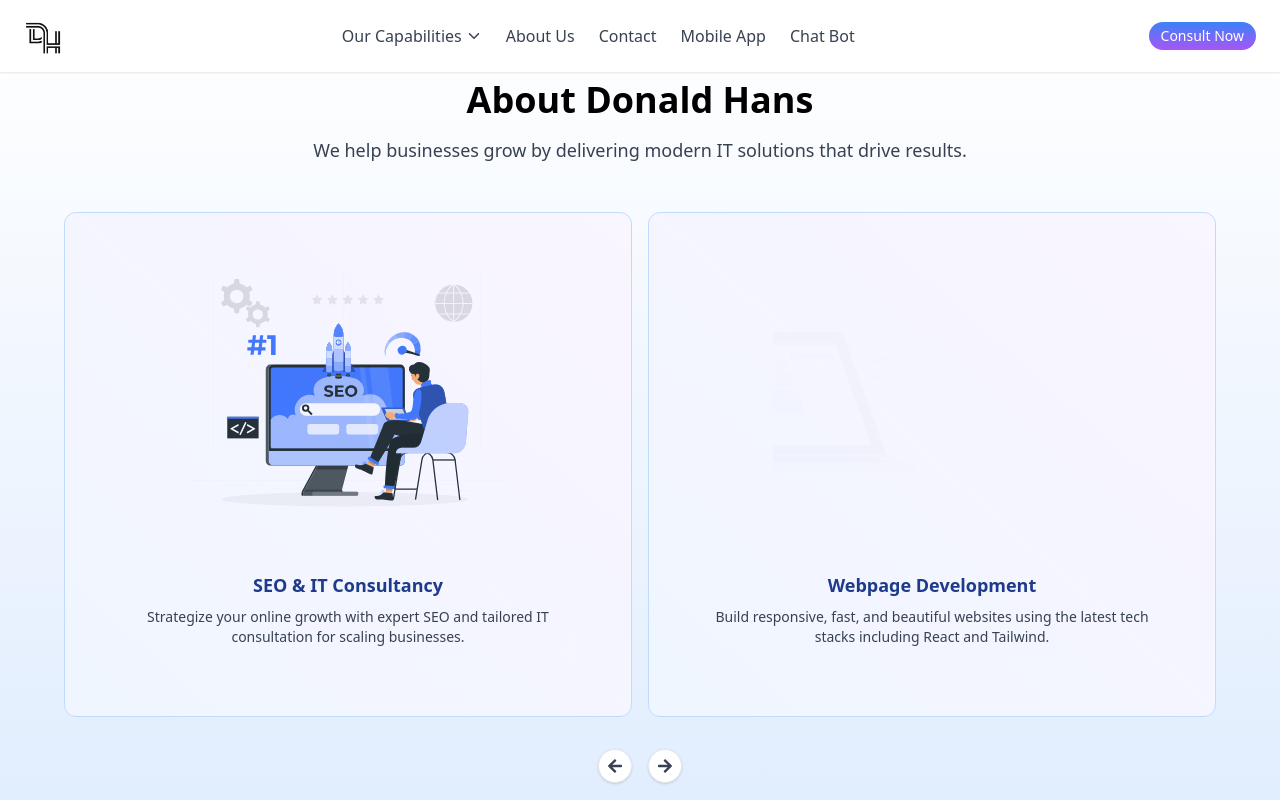
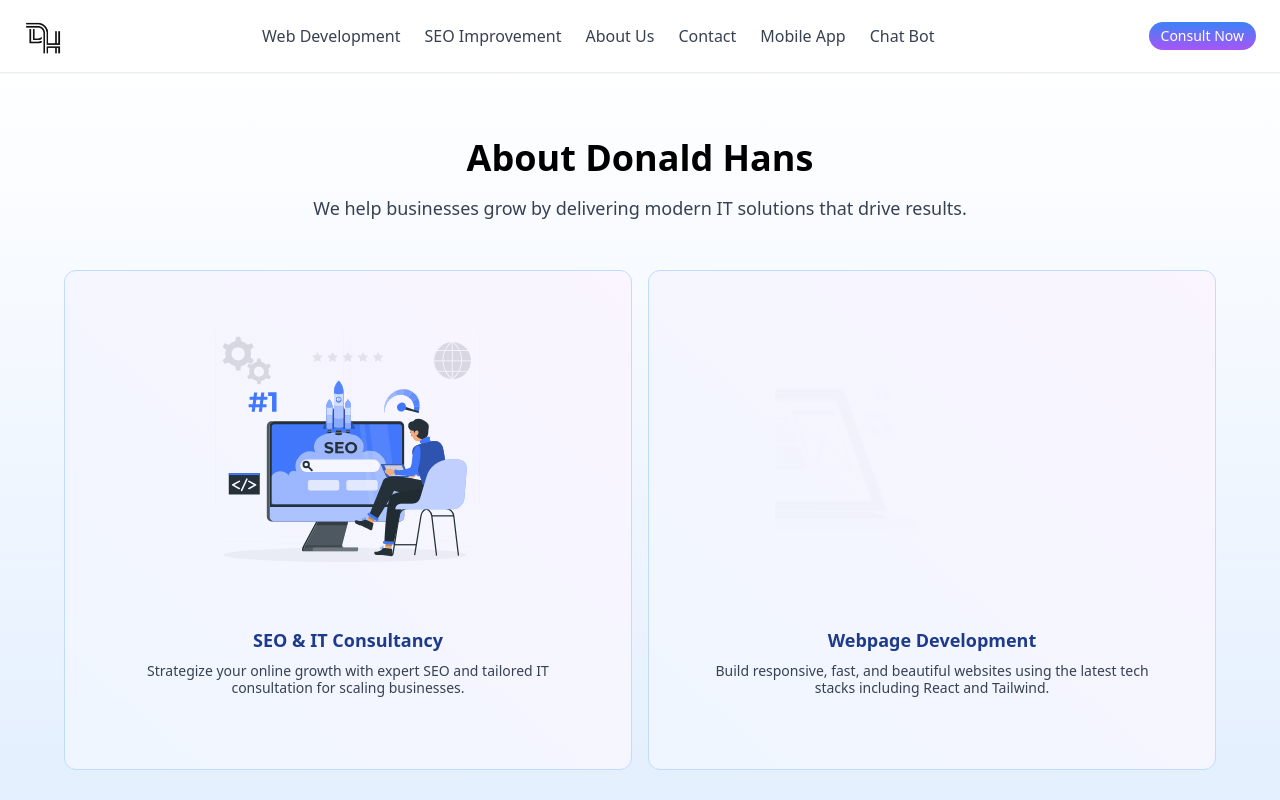
Before and after one commit to nickhil-verma/donaldhansmodernwebpage, a React (Create React App) app: page /about in a window 1280 px wide. Shown: the top 800 px of the page. Built offline with nearby package versions, Linux system fonts and the light colour scheme.

Commit message:
removed our capabilities from navbar,added and removed few logo and fixed navbar bugs

```diff
--- a/src/components/Navbar.js
+++ b/src/components/Navbar.js
@@ -1,14 +1,19 @@
 import React, { useState } from "react";
-import { useNavigate, useLocation, href } from "react-router-dom";
+import { useNavigate, useLocation } from "react-router-dom";
 import LOGO from "../assets/logo.png";
-import { IoIosArrowDown } from "react-icons/io";
 
 const Navbar = ({ isMenuOpen = false, setIsMenuOpen = () => {} }) => {
-  const [showDropdown, setShowDropdown] = useState(false);
-  const [capabilitiesExpanded, setCapabilitiesExpanded] = useState(false);
-
   const navigate = useNavigate();
   const location = useLocation();
+
+  const menuItems = [
+    { label: "Web Development", section: "webdev" },
+    { label: "SEO Improvement", section: "seo" },
+    { label: "About Us", href: "/about" },
+    { label: "Contact", href: "/consult" },
+    { label: "Mobile App", href: "/mobile-app" },
+    { label: "Chat Bot", href: "/chatbot" },
+  ];
 
   const handleNavigateToSection = (section) => {
     if (location.pathname !== "/") {
@@ -18,28 +23,11 @@ const Navbar = ({ isMenuOpen = false, setIsMenuOpen = () => {} }) => {
       if (el) {
         el.scrollIntoView({ behavior: "smooth" });
       } else {
-        // fallback in case section not yet rendered
         window.location.hash = section;
       }
     }
     setIsMenuOpen(false);
-    setShowDropdown(false);
   };
-
-  const capabilities = [
-    { label: "Web Development", section: "webdev" },
-    { label: "SEO Improvement", section: "seo" },
-    { label: "Chat Bot", href: "/chatbot" },
-     {label: "Mobile App Development", href: "/mobile-app" },
-
-  ];
-
-  const menuItems = [
-    { label: "About Us", href: "/about" },
-    { label: "Contact", href: "/consult" },
-    { label: "Mobile App", href: "/mobile-app" },
-    {label: "Chat Bot", href: "/chatbot" },
-  ];
 
   return (
     <>
@@ -52,44 +40,16 @@ const Navbar = ({ isMenuOpen = false, setIsMenuOpen = () => {} }) => {
 
         {/* Desktop Menu */}
         <div className="hidden lg:flex space-x-6 mx-auto items-center">
-          <div
-            className="relative"
-            onMouseEnter={() => setShowDropdown(true)}
-            onMouseLeave={() => setShowDropdown(false)}
-          >
-            <button className="inline-flex items-center gap-1 text-gray-700 hover:text-blue-600 transition-colors">
-              Our Capabilities <IoIosArrowDown />
-            </button>
-            <div
-              className={`absolute top-full left-0 mt-2 w-56 bg-white border border-gray-200 rounded-lg shadow-md z-50 transition-all duration-200 ${
-                showDropdown ? "opacity-100 visible" : "opacity-0 invisible"
-              }`}
-            >
-              <ul className="py-2">
-                {capabilities.map((item, idx) => (
-                  <li key={idx}>
-                    {item.section ? (
+          {menuItems.map((item, index) =>
+            item.section ? (
               <button
+                key={index}
                 onClick={() => handleNavigateToSection(item.section)}
-                        className="w-full text-left px-4 py-2 text-gray-700 hover:bg-blue-50 hover:text-blue-600 transition-colors"
+                className="text-gray-700 hover:text-blue-600 transition-colors"
               >
                 {item.label}
               </button>
             ) : (
-                      <a
-                        href={item.href}
-                        className="block px-4 py-2 text-gray-700 hover:bg-blue-50 hover:text-blue-600 transition-colors"
-                      >
-                        {item.label}
-                      </a>
-                    )}
-                  </li>
-                ))}
-              </ul>
-            </div>
-          </div>
-
-          {menuItems.map((item, index) => (
               <a
                 key={index}
                 href={item.href}
@@ -97,7 +57,8 @@ const Navbar = ({ isMenuOpen = false, setIsMenuOpen = () => {} }) => {
               >
                 {item.label}
               </a>
-          ))}
+            )
+          )}
         </div>
 
         {/* Desktop Consult Button */}
@@ -136,44 +97,17 @@ const Navbar = ({ isMenuOpen = false, setIsMenuOpen = () => {} }) => {
       >
         <div className="px-6 py-4">
           <ul className="space-y-4 text-left">
-            <li className="flex justify-between items-center text-gray-900 font-semibold">
-              <button
-                onClick={() => setCapabilitiesExpanded((prev) => !prev)}
-                className="w-full text-left"
-              >
-                Our Capabilities
-              </button>
-              <span className="text-blue-600 text-sm">
-                {capabilitiesExpanded ? "▲" : "▼"}
-              </span>
-            </li>
-
-            {capabilitiesExpanded && (
-              <ul className="ml-4 space-y-2 mt-1">
-                {capabilities.map((item, idx) => (
-                  <li key={idx}>
-                    {item.section ? (
+            {menuItems.map((item, index) =>
+              item.section ? (
+                <li key={index}>
                   <button
                     onClick={() => handleNavigateToSection(item.section)}
-                        className="block text-left text-gray-700 hover:text-blue-600 transition-colors"
+                    className="block w-full text-left text-gray-700 hover:text-blue-600 transition-colors"
                   >
                     {item.label}
                   </button>
+                </li>
               ) : (
-                      <a
-                        href={item.href}
-                        className="block text-gray-700 hover:text-blue-600 transition-colors"
-                        onClick={() => setIsMenuOpen(false)}
-                      >
-                        {item.label}
-                      </a>
-                    )}
-                  </li>
-                ))}
-              </ul>
-            )}
-
-            {menuItems.map((item, index) => (
                 <li key={index}>
                   <a
                     href={item.href}
@@ -183,7 +117,8 @@ const Navbar = ({ isMenuOpen = false, setIsMenuOpen = () => {} }) => {
                     {item.label}
                   </a>
                 </li>
-            ))}
+              )
+            )}
           </ul>
 
           <div className="mt-6 text-center">
--- a/src/pages/About.js
+++ b/src/pages/About.js
@@ -1,15 +1,18 @@
-import React, { useRef } from "react";
+import React, { useRef, useState, useEffect } from "react";
 import { FaArrowLeft, FaArrowRight } from "react-icons/fa";
 import SEO from "../assets/SEO.svg";
 import DEVELOPMENT from "../assets/Development.gif";
 import CHATBOT from "../assets/Chatbot.gif";
 import MOBILE from "../assets/Mobile.gif";
 import Navbar from "../components/Navbar";
+// Replaced react-icons/fa with inline SVG icons for broader compatibility
+// No longer importing local assets directly, using placeholder images instead.
 
 const services = [
   {
     title: "SEO & IT Consultancy",
     desc: "Strategize your online growth with expert SEO and tailored IT consultation for scaling businesses.",
+    // Using placeholder images instead of local asset paths
     img: SEO,
     href: "/#seo", // scroll section on home
   },
@@ -29,15 +32,18 @@ const services = [
     title: "Mobile App Development",
     desc: "Launch fast, scalable Android & iOS apps using cutting-edge native and cross-platform technologies.",
     img: MOBILE,
-    href: "/mobile-app",
+    href:"/mobile-app",
   },
 ];
 
-
+// Helper component for Service Card
 const ServiceCard = ({ service }) => (
   <a
     href={service.href}
-    className="w-[calc(50%-0.5rem)] min-w-[calc(50%-0.5rem)] bg-gradient-to-tr from-blue-50 to-purple-50 rounded-xl p-6 border border-blue-200 hover:scale-[1.02] transition-transform duration-300 flex-shrink-0 block"
+    // Updated width: full width on small screens, half width (minus gap) on medium screens and up
+    className="w-full min-w-full sm:w-[calc(50%-0.5rem)] sm:min-w-[calc(50%-0.5rem)]
+               bg-gradient-to-tr from-blue-50 to-purple-50 rounded-xl p-6 border border-blue-200
+               hover:scale-[1.02] transition-transform duration-300 flex-shrink-0 block"
   >
     <img
       src={service.img}
@@ -45,39 +51,108 @@ const ServiceCard = ({ service }) => (
       className="mx-auto mb-4 w-[70%] h-[70%] object-contain mix-blend-multiply"
       onError={(e) => {
         e.target.onerror = null;
+        // Fallback to a different placeholder if the initial placeholder fails (unlikely, but good practice)
         e.target.src = `https://placehold.co/64x64/dbeafe/1e40af?text=${encodeURIComponent(
-          service.title
+          service.title.substring(0, 3) // Use first 3 letters for fallback text
         )}`;
       }}
     />
-    <h3 className="text-lg font-semibold text-blue-900 text-center mb-2">
+    <h3 className="text-lg font-semibold max-md:text-base   text-blue-900 text-center mb-2">
       {service.title}
     </h3>
-    <p className="text-gray-700 w-[90%] text-sm text-center mx-auto">
+    <p className="text-gray-700  max-md:text-xs leading-tight w-[90%] text-sm text-center mx-auto">
       {service.desc}
     </p>
   </a>
 );
 
+// Main About component
+const About = () => { // Renamed About to App for default export
+  const [isMenuOpen, setIsMenuOpen] = useState(false);
+  const scrollRef = useRef(null);
+  const [isMobile, setIsMobile] = useState(false);
 
-const About = () => {
-  const scrollRef = useRef(null);
+  // Effect to determine if it's a mobile view
+  useEffect(() => {
+    const checkMobile = () => {
+      // Check if the screen width is less than the 'sm' breakpoint (640px for Tailwind)
+      setIsMobile(window.innerWidth < 640);
+    };
+
+    // Initial check
+    checkMobile();
+
+    // Add event listener for window resize
+    window.addEventListener('resize', checkMobile);
+
+    // Cleanup listener on component unmount
+    return () => window.removeEventListener('resize', checkMobile);
+  }, []);
 
   const handleScroll = (dir) => {
     const container = scrollRef.current;
     if (!container) return;
 
-    const card = container.querySelector("div");
-    const cardWidth = card ? card.offsetWidth + 16 : 320; // card width + gap
+    // Get the first card to calculate its width, including potential margin/gap
+    const card = container.querySelector("a"); // Assuming ServiceCard renders an <a> tag
+    if (!card) return;
+
+    // For mobile, scroll by the width of one card.
+    // For desktop, scroll by the width of two cards (as two are visible).
+    // The `cardWidth` already accounts for padding and content. We just need to add the gap.
+    const gap = 16; // The gap is 'gap-4' which is 16px
+    const scrollAmount = isMobile ? (card.offsetWidth + gap) : (card.offsetWidth + gap) * 2;
+
     container.scrollBy({
-      left: dir === "left" ? -cardWidth * 2 : cardWidth * 2,
+      left: dir === "left" ? -scrollAmount : scrollAmount,
       behavior: "smooth",
     });
   };
 
   return (
     <>
-    <Navbar/>
+      <Navbar isMenuOpen={isMenuOpen} setIsMenuOpen={setIsMenuOpen} />
+      <div className="min-h-screen font-inter antialiased">
+
+
+            <div className="flex-shrink-0">
+              <a href="/" className="text-2xl font-bold text-blue-800">Donald Hans</a>
+            </div>
+            <div className="hidden sm:ml-6 sm:flex sm:space-x-8">
+              {/* Placeholder for navigation links */}
+              <a href="#" className="inline-flex items-center px-1 pt-1 border-b-2 border-transparent text-sm font-medium text-gray-700 hover:border-blue-300 hover:text-gray-900">Home</a>
+              <a href="#" className="inline-flex items-center px-1 pt-1 border-b-2 border-blue-500 text-sm font-medium text-blue-600">About</a>
+              <a href="#" className="inline-flex items-center px-1 pt-1 border-b-2 border-transparent text-sm font-medium text-gray-700 hover:border-blue-300 hover:text-gray-900">Services</a>
+              <a href="#" className="inline-flex items-center px-1 pt-1 border-b-2 border-transparent text-sm font-medium text-gray-700 hover:border-blue-300 hover:text-gray-900">Contact</a>
+            </div>
+            <div className="-mr-2 flex items-center sm:hidden">
+              <button
+                onClick={() => setIsMenuOpen(!isMenuOpen)}
+                className="inline-flex items-center justify-center p-2 rounded-md text-gray-400 hover:text-gray-500 hover:bg-gray-100 focus:outline-none focus:ring-2 focus:ring-inset focus:ring-blue-500"
+              >
+                <span className="sr-only">Open main menu</span>
+                {/* Hamburger icon */}
+                <svg className="h-6 w-6" xmlns="http://www.w3.org/2000/svg" fill="none" viewBox="0 0 24 24" stroke="currentColor" aria-hidden="true">
+                  <path strokeLinecap="round" strokeLinejoin="round" strokeWidth="2" d="M4 6h16M4 12h16M4 18h16" />
+                </svg>
+              </button>
+            </div>
+
+
+          {/* Mobile menu, show/hide based on menu state. */}
+          {isMenuOpen && (
+            <div className="sm:hidden">
+              <div className="pt-2 pb-3 space-y-1">
+                <a href="#" className="block px-3 py-2 rounded-md text-base font-medium text-gray-700 hover:bg-gray-50">Home</a>
+                <a href="#" className="block px-3 py-2 rounded-md text-base font-medium text-blue-700 bg-blue-50">About</a>
+                <a href="#" className="block px-3 py-2 rounded-md text-base font-medium text-gray-700 hover:bg-gray-50">Services</a>
+                <a href="#" className="block px-3 py-2 rounded-md text-base font-medium text-gray-700 hover:bg-gray-50">Contact</a>
+              </div>
+            </div>
+          )}
+
+
+
         <section className="pt-20 pb-20 bg-gradient-to-t from-blue-100 to-white text-black px-6">
           <div className="max-w-5xl mx-auto text-center mb-12">
             <h1 className="text-4xl font-bold mb-4">About Donald Hans</h1>
@@ -90,10 +165,12 @@ const About = () => {
           <div className="relative max-w-6xl mx-auto">
             <div
               ref={scrollRef}
-          className="flex overflow-x-auto no-scrollbar scroll-smooth gap-4 pb-2"
+              // Added snap-x and mandatory for single item snapping
+              className="flex overflow-x-auto no-scrollbar scroll-smooth gap-4 pb-2 snap-x snap-mandatory"
             >
               {services.map((service, idx) => (
-            <ServiceCard key={idx} service={service} />
+                // Added snap-center for individual card snapping
+                <ServiceCard key={idx} service={service} className="snap-center" />
               ))}
             </div>
 
@@ -102,14 +179,22 @@ const About = () => {
               <button
                 onClick={() => handleScroll("left")}
                 className="p-2 bg-white border rounded-full shadow hover:bg-gray-100 transition"
+                aria-label="Scroll left"
               >
-            <FaArrowLeft className="text-gray-700" />
+                {/* Inline SVG for left arrow */}
+                <svg xmlns="http://www.w3.org/2000/svg" className="h-5 w-5 text-gray-700" viewBox="0 0 20 20" fill="currentColor">
+                  <path fillRule="evenodd" d="M12.707 5.293a1 1 0 010 1.414L9.414 10l3.293 3.293a1 1 0 01-1.414 1.414l-4-4a1 1 0 010-1.414l4-4a1 1 0 011.414 0z" clipRule="evenodd" />
+                </svg>
               </button>
               <button
                 onClick={() => handleScroll("right")}
                 className="p-2 bg-white border rounded-full shadow hover:bg-gray-100 transition"
+                aria-label="Scroll right"
               >
-            <FaArrowRight className="text-gray-700" />
+                {/* Inline SVG for right arrow */}
+                <svg xmlns="http://www.w3.org/2000/svg" className="h-5 w-5 text-gray-700" viewBox="0 0 20 20" fill="currentColor">
+                  <path fillRule="evenodd" d="M7.293 14.707a1 1 0 010-1.414L10.586 10 7.293 6.707a1 1 0 011.414-1.414l4 4a1 1 0 010 1.414l-4 4a1 1 0 01-1.414 0z" clipRule="evenodd" />
+                </svg>
               </button>
             </div>
           </div>
@@ -123,6 +208,7 @@ const About = () => {
             </a>
           </div>
         </section>
+      </div>
     </>
   );
 };
--- a/src/pages/Consult.js
+++ b/src/pages/Consult.js
@@ -1,4 +1,4 @@
-import React from 'react'
+import React,{useState} from 'react'
 import CONTACT from "../assets/Contactus.gif";
 import { IconBrandGithub, IconBrandGoogle } from "@tabler/icons-react";
 import Navbar from '../components/Navbar';
@@ -27,13 +27,14 @@ const BottomGradient = () => (
 );
 
 const Consult = () => {
+  const [isMenuOpen, setIsMenuOpen] = useState(false);
   const handleSubmit = (e) => {
     e.preventDefault();
     console.log("Form submitted");
   }
   return (
     <>
-    <Navbar/>
+   <Navbar isMenuOpen={isMenuOpen} setIsMenuOpen={setIsMenuOpen} />
     <section className=' flex min-h-screen w-full flex-row max-md:flex-col items-center justify-center bg-gradient-to-br from-purple-50 via-white to-blue-50 p-10'>
       <img src={CONTACT} alt="Contact Us" className=" mix-blend-multiply  object-cover" />
       <div className="shadow-input mx-auto w-full max-w-md rounded-none   p-4 md:rounded-2xl md:p-8">
```
Also changed, not shown: src/components/Clients.js (+4 -10 lines). Lines whose indentation alone changed are shown as unchanged.
